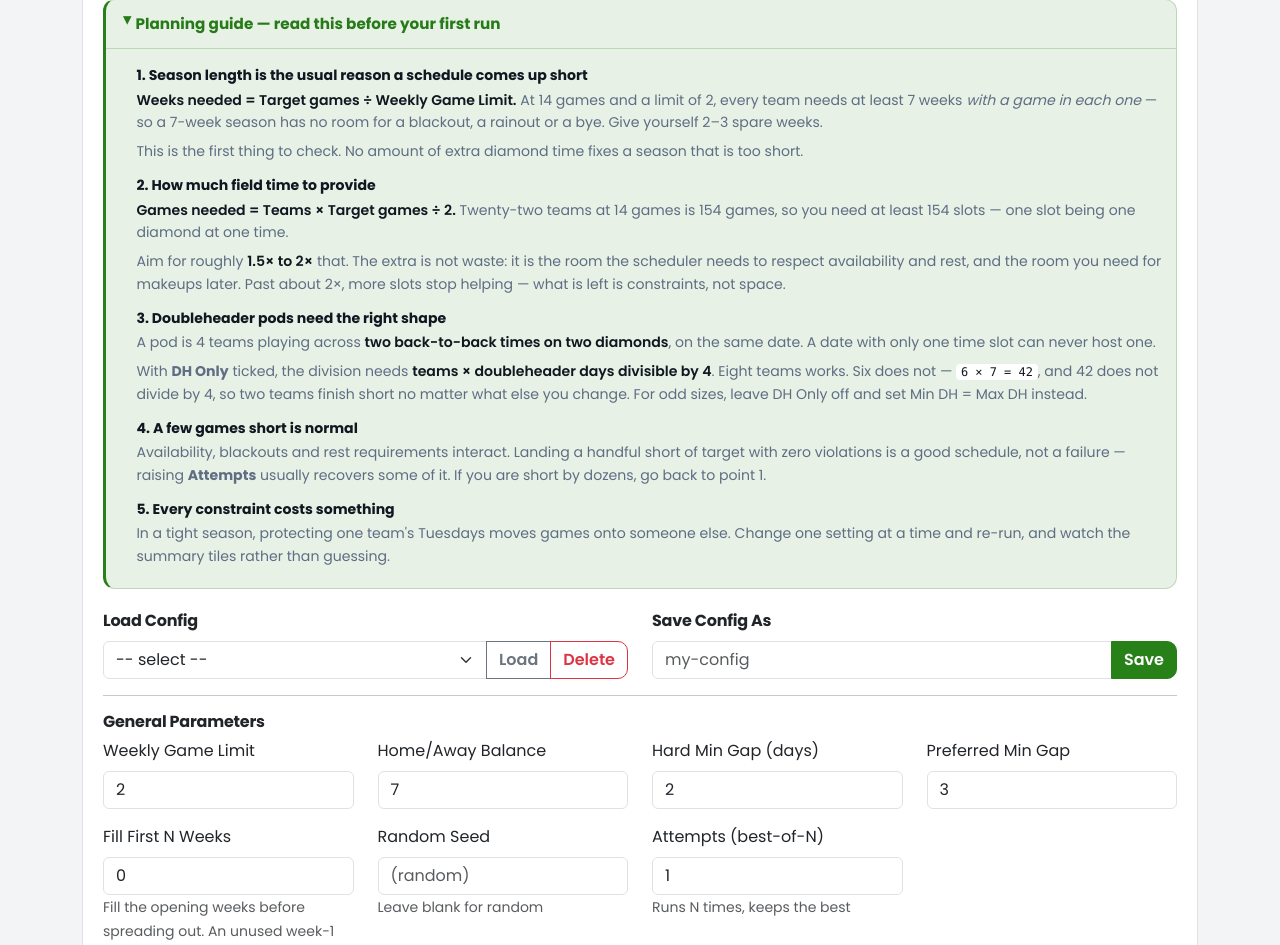
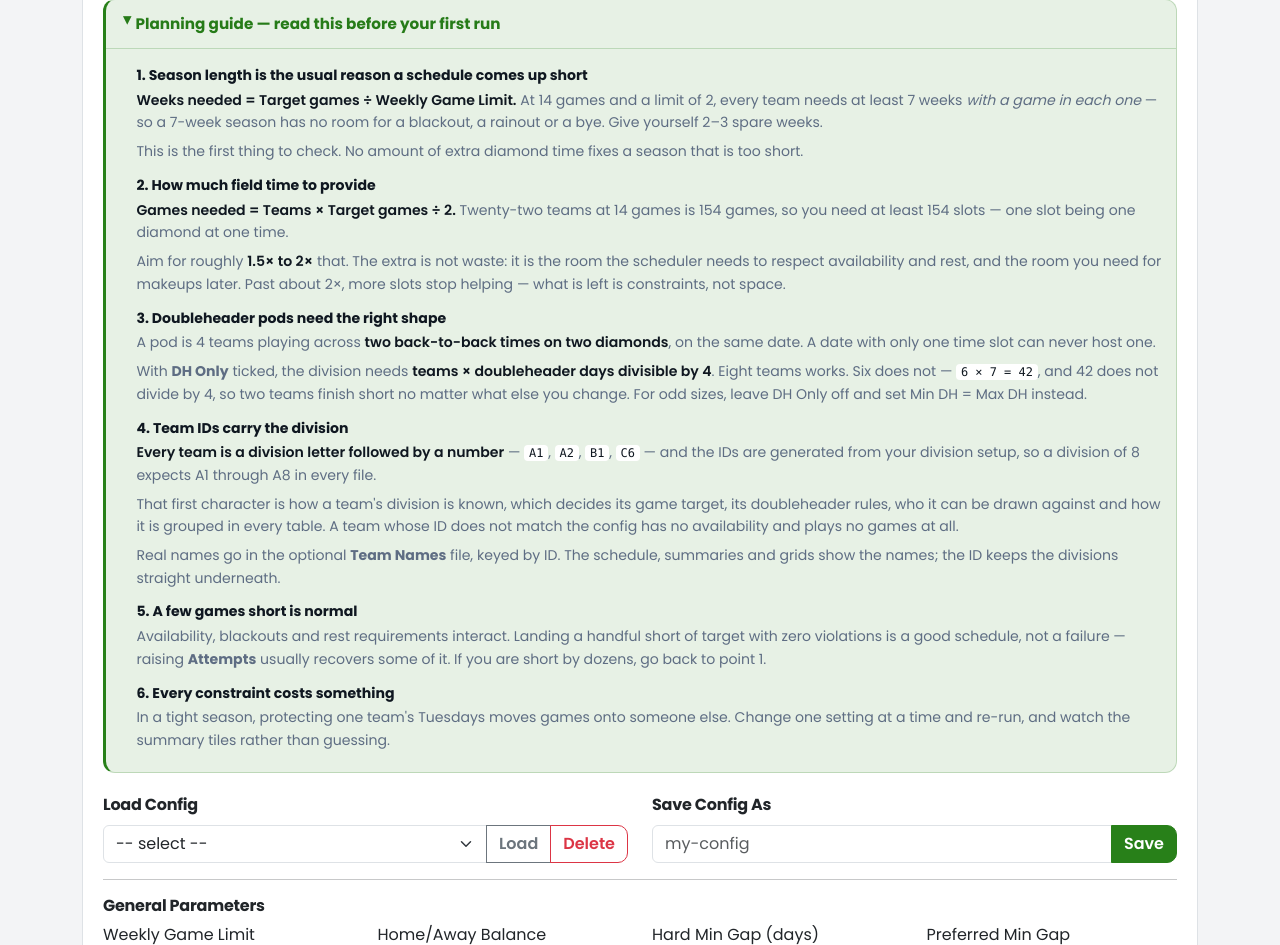
Before and after one commit to jpotter82/wmsl-schedule-builder, a Flask app: page /app in a window 1280 px wide, after a click on "Planning guide — read this before your first run". Shown: the part 145-1090 px from the top of the page. Run offline with Flask 3, Linux system fonts and the light colour scheme; the visitor is signed in with stand-in values (Sample User, id 1); data that the repository does not hold is empty; some libraries are stand-ins or nearby versions.

Commit message:
Drop the green tile edge, and explain the team ID convention
The summary tiles carried a brand-green left edge while their figures turn red
for a short season or an over-target layoff, so the card and the number
disagreed at exactly the moment the number mattered. The edge is gone and the
figure carries the state alone.

Nothing in the app said team IDs are a convention rather than a placeholder,
which is how a mismatched file turns into a season that silently will not
schedule. The upload box now states the rule, and the planning guide explains
why: the first character is the division, and it decides the game target, the
doubleheader rules, who a team can be drawn against and how every table groups
-- so an ID the config does not expect has no availability and plays nothing.
It also points at Team Names as the place real names belong.

The optional Team Names box had landed above the three required files, ahead of
the ones you cannot run without. Moved below them.

Co-Authored-By: Claude Opus 5 <noreply@anthropic.com>

```diff
--- a/templates/index.html
+++ b/templates/index.html
@@ -19,7 +19,11 @@
     .log-output { background: var(--ink); color: #e6ebf0; font-family: ui-monospace, Consolas, monospace;
                   font-size: 0.82rem; max-height: 400px; overflow-y: auto; padding: 12px;
                   border-radius: var(--radius-sm); white-space: pre-wrap; word-break: break-word; }
-    .stat-card { border-left: 4px solid var(--brand); border-radius: var(--radius-sm); }
+    /* No brand accent here. These tiles turn their figure red when a season is
+       short or over the layoff target, and a permanent green edge argued with
+       that -- the card said fine while the number said otherwise. Plain border,
+       and the number carries the status on its own. */
+    .stat-card { border-radius: var(--radius-sm); }
     .file-drop { border: 2px dashed var(--line); border-radius: var(--radius-sm); padding: 20px;
                  text-align: center; cursor: pointer; transition: border-color .2s, background .2s; }
     .file-drop:hover, .file-drop.dragover { border-color: var(--brand); background: var(--brand-tint); }
@@ -154,7 +158,26 @@
                   change. For odd sizes, leave DH Only off and set Min DH = Max DH instead.
                 </p>
 
-                <h6>4. A few games short is normal</h6>
+                <h6>4. Team IDs carry the division</h6>
+                <p>
+                  <span class="rule">Every team is a division letter followed by a
+                  number</span> — <code>A1</code>, <code>A2</code>, <code>B1</code>,
+                  <code>C6</code> — and the IDs are generated from your division setup,
+                  so a division of 8 expects A1 through A8 in every file.
+                </p>
+                <p>
+                  That first character is how a team's division is known, which decides
+                  its game target, its doubleheader rules, who it can be drawn against
+                  and how it is grouped in every table. A team whose ID does not match
+                  the config has no availability and plays no games at all.
+                </p>
+                <p>
+                  Real names go in the optional <strong>Team Names</strong> file, keyed by
+                  ID. The schedule, summaries and grids show the names; the ID keeps the
+                  divisions straight underneath.
+                </p>
+
+                <h6>5. A few games short is normal</h6>
                 <p>
                   Availability, blackouts and rest requirements interact. Landing a handful
                   short of target with zero violations is a good schedule, not a failure —
@@ -162,7 +185,7 @@
                   short by dozens, go back to point 1.
                 </p>
 
-                <h6>5. Every constraint costs something</h6>
+                <h6>6. Every constraint costs something</h6>
                 <p>
                   In a tight season, protecting one team's Tuesdays moves games onto someone
                   else. Change one setting at a time and re-run, and watch the summary tiles
@@ -384,30 +407,6 @@
               <a class="btn btn-sm btn-ghost" download
                  href="{{ url_for('static', filename='samples/team_blackouts.csv') }}">Blackouts</a>
             </div>
-            <div class="row g-3 mt-1">
-              <div class="col-md-4">
-                <label class="form-label fw-bold">
-                  Team Names <span class="text-muted fw-normal">(optional)</span>
-                </label>
-                <div class="file-drop" id="drop_teams">
-                  <input type="file" accept=".csv" class="d-none" id="file_teams">
-                  <div>Drag &amp; drop or <a href="#" onclick="document.getElementById('file_teams').click();return false">browse</a></div>
-                  <div class="filename mt-1" id="fname_teams"></div>
-                </div>
-                <small class="text-muted d-block">Columns: TeamID, Name</small>
-                <a class="small" download
-                   href="{{ url_for('static', filename='samples/teams.csv') }}">Download sample</a>
-              </div>
-              <div class="col-md-8">
-                <p class="small text-muted mb-0 mt-md-4">
-                  Without this, teams appear as their IDs — <code>A1</code>, <code>B3</code>.
-                  Supply it and the preview, team summary and grids show real names instead.
-                  The ID stays the key: it is what carries the division, so keep the left
-                  column matching your other files.
-                </p>
-              </div>
-            </div>
-
             <p class="small text-muted mt-3">
               <strong>Field availability defines your ceiling</strong> — the scheduler can
               never place more games than there are rows in that file. One row is one
@@ -423,6 +422,9 @@
                   <div class="filename mt-1" id="fname_team_availability"></div>
                 </div>
                 <small class="text-muted d-block">Columns: Team, Mon, Tue, Wed, ...</small>
+                <small class="text-muted d-block mt-1">
+                  IDs must be <strong>division letter + number</strong> — A1, A2, B1.
+                </small>
                 <a class="small" download
                    href="{{ url_for('static', filename='samples/team_availability.csv') }}">Download sample</a>
               </div>
@@ -449,6 +451,30 @@
                    href="{{ url_for('static', filename='samples/team_blackouts.csv') }}">Download sample</a>
               </div>
             </div>
+            <div class="row g-3 mt-1">
+              <div class="col-md-4">
+                <label class="form-label fw-bold">
+                  Team Names <span class="text-muted fw-normal">(optional)</span>
+                </label>
+                <div class="file-drop" id="drop_teams">
+                  <input type="file" accept=".csv" class="d-none" id="file_teams">
+                  <div>Drag &amp; drop or <a href="#" onclick="document.getElementById('file_teams').click();return false">browse</a></div>
+                  <div class="filename mt-1" id="fname_teams"></div>
+                </div>
+                <small class="text-muted d-block">Columns: TeamID, Name</small>
+                <a class="small" download
+                   href="{{ url_for('static', filename='samples/teams.csv') }}">Download sample</a>
+              </div>
+              <div class="col-md-8">
+                <p class="small text-muted mb-0 mt-md-4">
+                  Without this, teams appear as their IDs — <code>A1</code>, <code>B3</code>.
+                  Supply it and the preview, team summary and grids show real names instead.
+                  The ID stays the key: it is what carries the division, so keep the left
+                  column matching your other files.
+                </p>
+              </div>
+            </div>
+
             <div class="mt-3 d-flex flex-wrap align-items-center gap-3">
               <button class="btn btn-brand" id="btnUpload" onclick="uploadFiles()">Upload All Files</button>
               <span id="uploadPending" class="upload-pending d-none">
```
